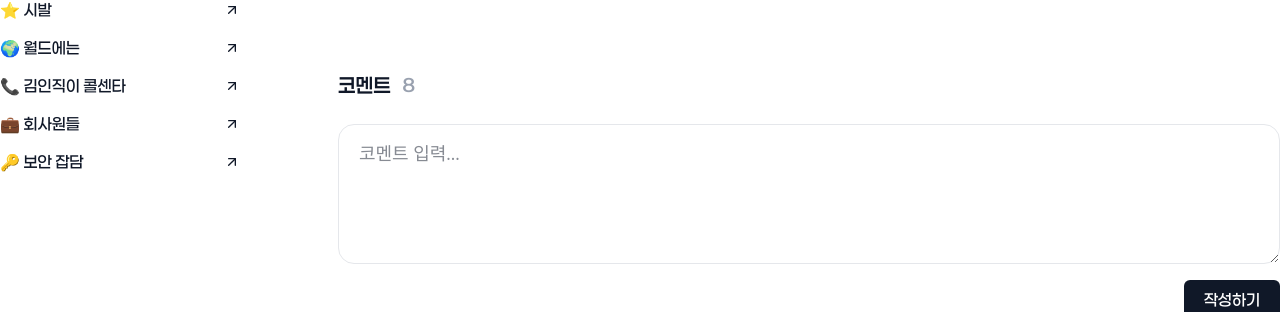
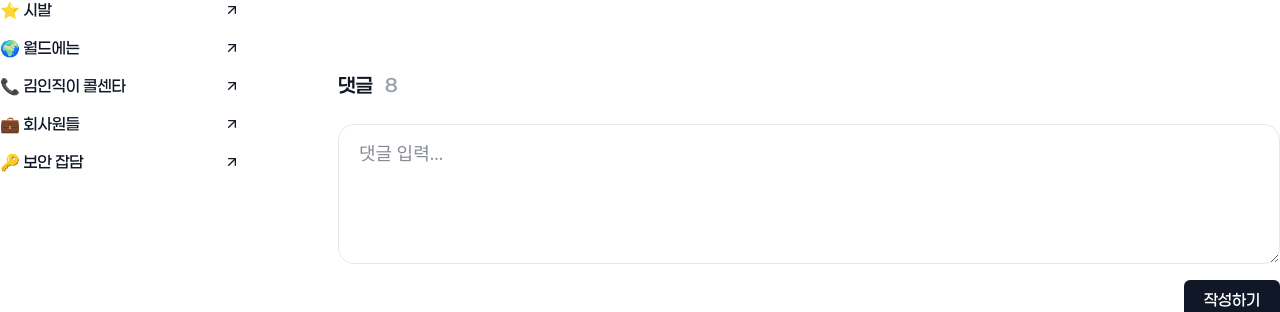
Before and after one commit to duckduckkkung/web, a Next.js app: page /fans/1/board/1 in a window 1280 px wide. Shown: the part 802-1114 px from the top of the page. Built offline with nearby package versions, Linux system fonts and the light colour scheme; a web font is replaced by a local one.

Commit message:
[refactor] 코멘트 -> 댓글 로 명칭 변경

```diff
--- a/src/app/fans/[fan_name]/board/[board_id]/page.tsx
+++ b/src/app/fans/[fan_name]/board/[board_id]/page.tsx
@@ -142,7 +142,7 @@ export default function Board() {
                     <div className="flex flex-col gap-[24px]">
                         <div className="flex items-center gap-[12px]">
                             <span className="font-p-semibold text-[20px] text-gray-900">
-                                코멘트
+                                댓글
                             </span>
 
                             <span className="font-p-semibold text-[18px] text-gray-400">
@@ -153,7 +153,7 @@ export default function Board() {
                         <div className="w-full flex flex-col gap-[16px]">
                             <textarea
                                 className="outline-none p-[16px_20px] border border-gray-200 rounded-[16px] font-p-mj text-[18px] text-gray-900 min-h-[140px] focus:border-gray-900"
-                                placeholder="코멘트 입력..."
+                                placeholder="댓글 입력..."
                             />
 
                             <div className="flex justify-end">
--- a/src/shared/components/notifications.tsx
+++ b/src/shared/components/notifications.tsx
@@ -24,7 +24,7 @@ export const Notifications = ({}: NotificationsProps) => {
             animate: { opacity: 1, transition: { duration: 0.3 } },
             exit: { opacity: 0, transition: { duration: 0.3 } },
         }),
-        []
+        [],
     );
 
     return (
@@ -110,7 +110,7 @@ export const Notifications = ({}: NotificationsProps) => {
 
                             <div className="flex flex-col gap-[4px]">
                                 <span className="font-p-semibold text-[14px] text-gray-900">
-                                    새 코멘트 9개
+                                    새 댓글 9개
                                 </span>
 
                                 <div className="flex-1 flex flex-wrap gap-[8px] items-center">
```
